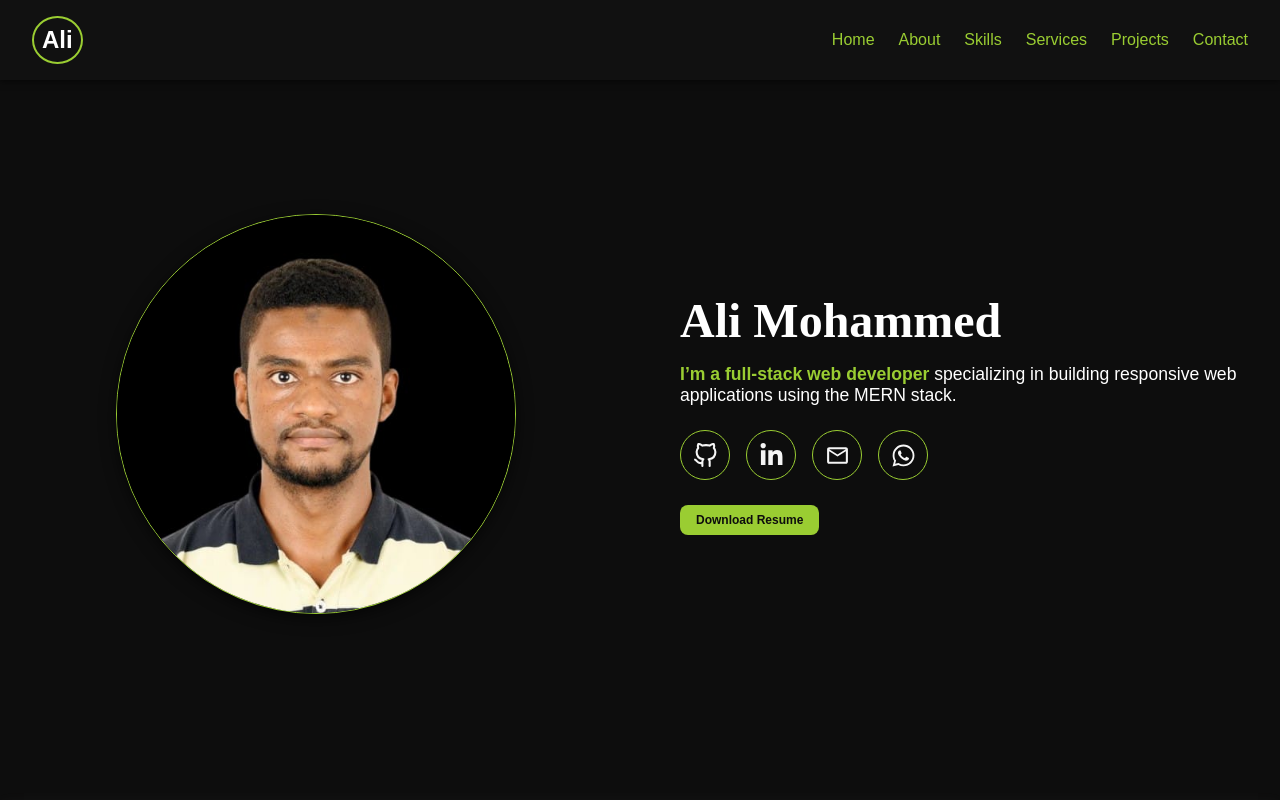
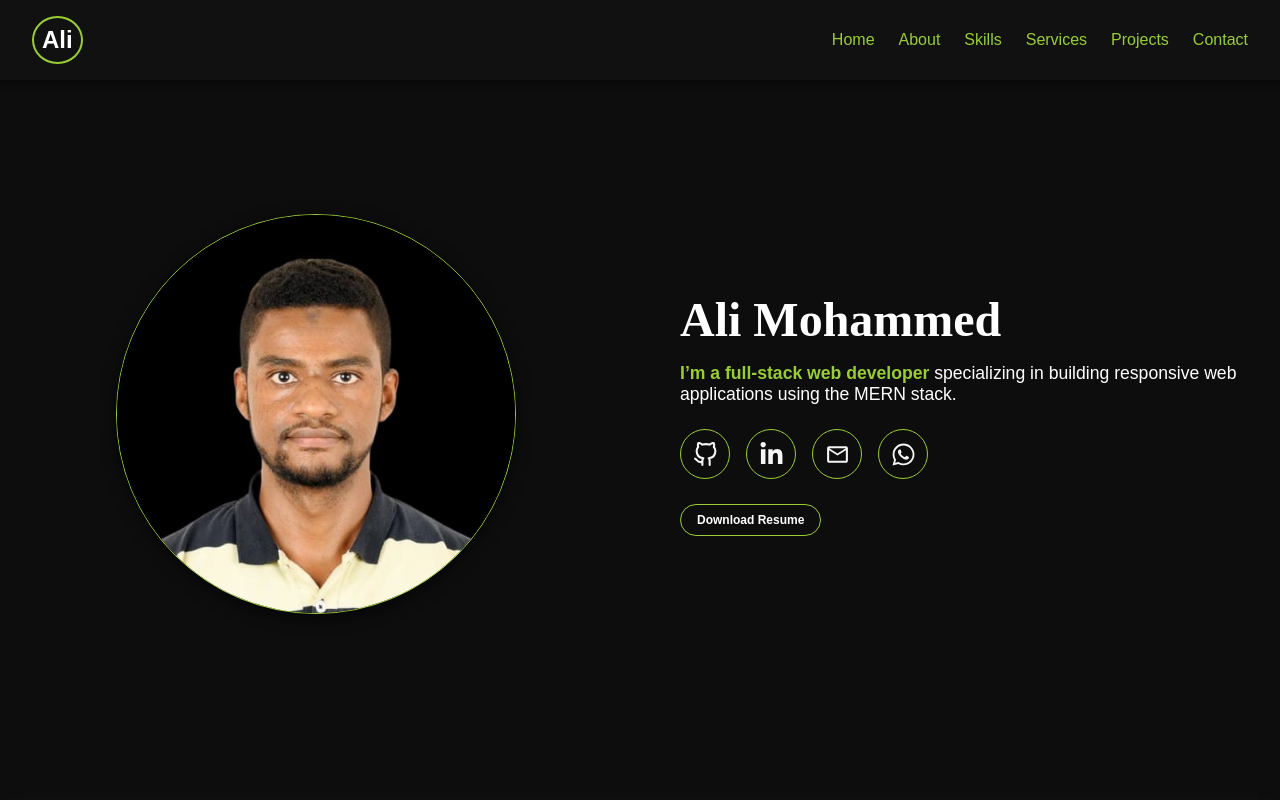
Before and after one commit to AliMohd663/ali-s-portfolio, a React (Vite) app: page / in a window 1280 px wide. Shown: the top 800 px of the page. Built offline with nearby package versions, Linux system fonts and the light colour scheme; a web font is replaced by a local one.

Commit message:
edit home

```diff
--- a/src/components/HireMe/HireMe.jsx
+++ b/src/components/HireMe/HireMe.jsx
@@ -7,7 +7,9 @@ function HireMe() {
     return (
         <section className={styles.hireMe}>
             <div className={styles.introText}>
-        <h2>Hire Me</h2>
+                <h2>
+                    Hire <b className={styles.meee}>Me</b>
+                </h2>
                 <p>
                     I bring a strong foundation in web development, practical experience, and a continuous learning mindset.
                     Here’s a brief look at my background and skills:
--- a/src/components/HireMe/hireMe.module.css
+++ b/src/components/HireMe/hireMe.module.css
@@ -4,8 +4,8 @@
   }
 
   .introText {
-    /* max-width: 1200px; */
-    margin-left: 2rem; /* creates space on the left */
+
+    margin-left: 2rem;
     margin-bottom: 2rem;
     color: white;
     text-align: center;
@@ -14,7 +14,7 @@
   .introText h2 {
     font-size: 2.2rem;
     margin-bottom: 1rem;
-    color: yellowgreen;
+    color: white;
   }
 
   .introText p {
@@ -22,7 +22,9 @@
     line-height: 1.6;
     margin-bottom: 0.8rem;
   }
-
+  .introText b{
+    color: yellowgreen;
+  }
 
   .cardsContainer {
     display: flex;
--- a/src/components/ResumeButton/ResumeButton.module.css
+++ b/src/components/ResumeButton/ResumeButton.module.css
@@ -1,10 +1,9 @@
 .resumeButton {
   padding: 0.5rem 1rem;
   font-size: 12px;
-  background-color: yellowgreen;
-  color: #0d0d0d;
-  border: none;
-  border-radius: 8px;
+  color: white;
+  border-radius: 50px;
+  border: 1px solid yellowgreen;
   text-decoration: none;
   font-weight: bold;
   transition: background-color 0.3s ease, transform 0.2s ease;
@@ -13,6 +12,6 @@
 }
 
 .resumeButton:hover {
-  background-color: #d1e7a6;
+  background-color: yellowgreen;
   transform: scale(1.05);
 }
```
Lines whose indentation alone changed are shown as unchanged.
